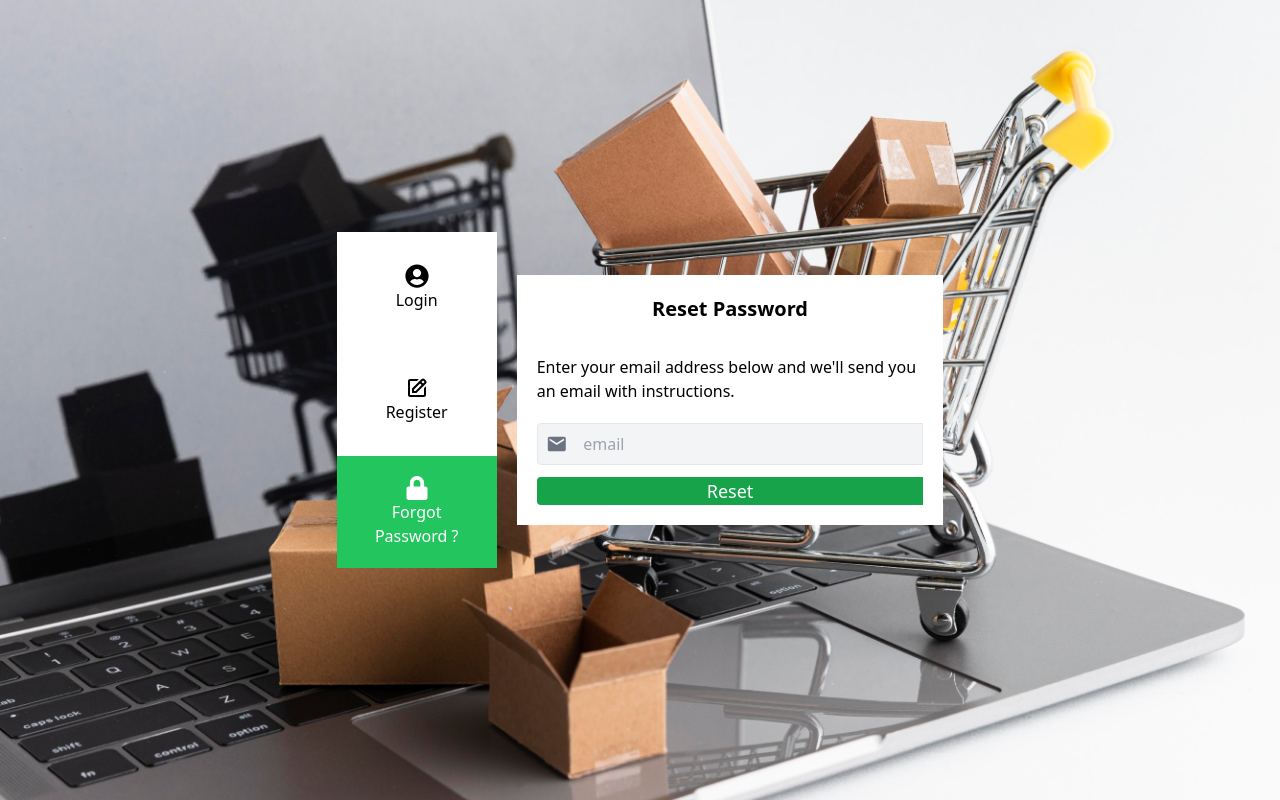
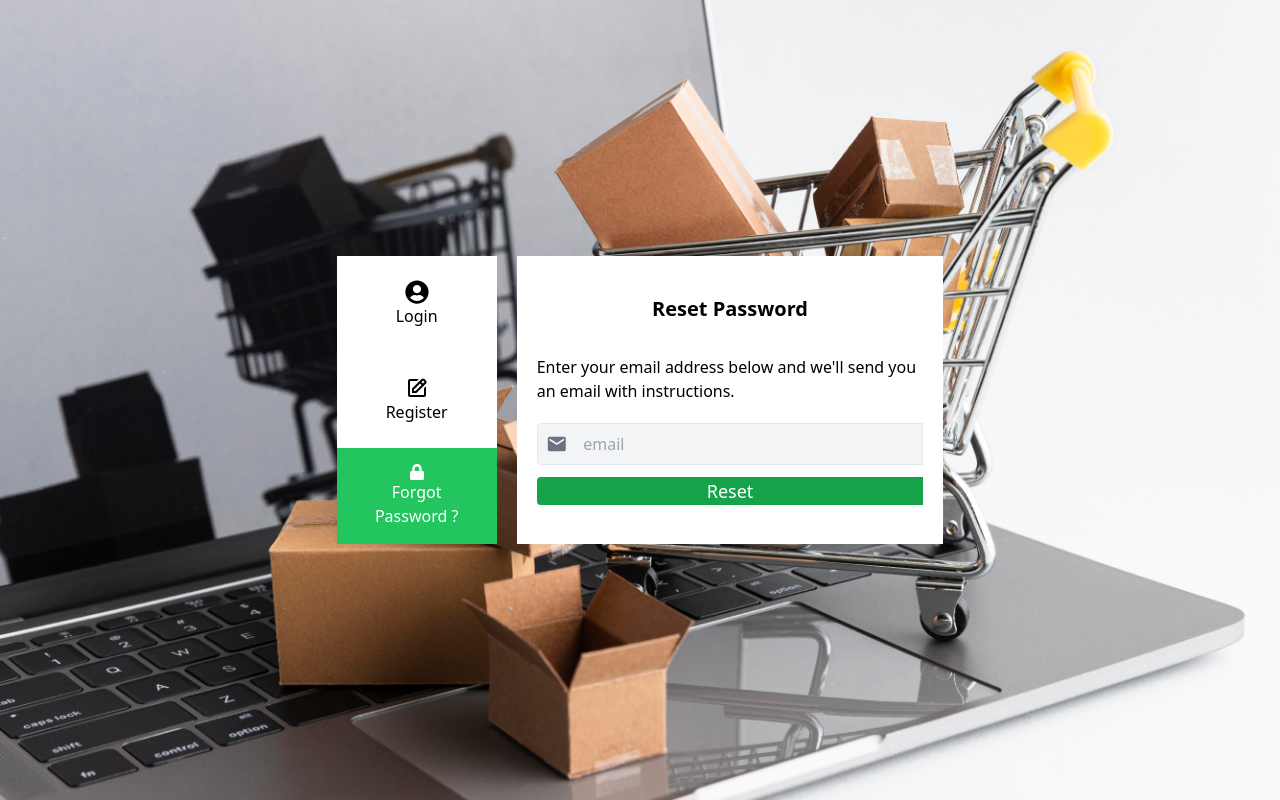
Before and after one commit to berlin-joseph/E-Commerce-RN, a React (Vite) app in the folder web-admin/: page /forgot-password in a window 1280 px wide. Built offline with nearby package versions, Linux system fonts and the light colour scheme.

Commit message:
login ui updated

```diff
--- a/web-admin/src/pages/auth/ForgotPassword.jsx
+++ b/web-admin/src/pages/auth/ForgotPassword.jsx
@@ -32,7 +32,7 @@ const ForgotPassword = () => {
   };
 
   return (
-    <div className=" bg-white w-96 p-5 md:w-3/4 lg:w-1/3">
+    <div className=" bg-white w-96 p-5 h-80 md:w-3/4 lg:w-1/3 lg:h-72 flex flex-col justify-center">
       <div>
         <h1 className=" text-xl font-semibold text-center pb-3">
           Reset Password
--- a/web-admin/src/pages/auth/Index.jsx
+++ b/web-admin/src/pages/auth/Index.jsx
@@ -16,9 +16,10 @@ const Index = () => {
         backgroundPosition: "center",
         height: "100vh",
       }}
-      className=" flex flex-col lg:flex-row justify-center items-center gap-5 fixed top-0 bottom-0 left-0 right-0"
+      className=" flex flex-col lg:flex-row justify-center items-center gap-5 fixed top-0 bottom-0 left-0 right-0 flex-1"
     >
       <Sidebar />
+
       <Routes>
         <Route index path="/" element={<Login />} />
         <Route path="/login" element={<Login />} />
--- a/web-admin/src/pages/auth/Login.jsx
+++ b/web-admin/src/pages/auth/Login.jsx
@@ -57,7 +57,7 @@ const Login = () => {
   };
 
   return (
-    <div className=" bg-white w-96 p-5 md:w-3/4 lg:w-1/3">
+    <div className=" bg-white w-96 p-5 h-80 md:w-3/4 lg:w-1/3 lg:h-72 flex flex-col justify-center">
       <div>
         <h1 className=" text-xl font-semibold text-center pb-3">Login Here</h1>
       </div>
@@ -93,14 +93,16 @@ const Login = () => {
           Login
         </h1>
       </div>
-      {!isEmailValid ? (
-        <h1 className=" text-center pt-3 text-red-500">{error}</h1>
-      ) : null}
+
       <Link to={"/forgot-password"}>
         <div className=" cursor-pointer">
           <h1 className=" text-gray-400 text-center pt-5">Forgot Password</h1>
         </div>
       </Link>
+
+      {!isEmailValid ? (
+        <h1 className=" text-center pt-3 text-red-500">{error}</h1>
+      ) : null}
     </div>
   );
 };
--- a/web-admin/src/pages/auth/Register.jsx
+++ b/web-admin/src/pages/auth/Register.jsx
@@ -32,7 +32,7 @@ const Register = () => {
   };
 
   return (
-    <div className=" bg-white w-96 p-5 md:w-3/4 lg:w-1/3">
+    <div className=" bg-white w-96 p-5 h-80 md:w-3/4 lg:w-1/3 lg:h-72 flex flex-col justify-center">
       <div>
         <h1 className=" text-xl font-semibold text-center pb-3">
           Register Here
--- a/web-admin/src/pages/auth/Sidebar.jsx
+++ b/web-admin/src/pages/auth/Sidebar.jsx
@@ -25,7 +25,7 @@ const Sidebar = () => {
         onClick={() => handleLinkClick("login")}
       >
         <div
-          className={` w-32 h-28 p-5 lg:w-40 ${
+          className={` w-32 h-24 p-5 lg:w-40 ${
             selected === "login" ? "bg-green-500" : "bg-white"
           } text-center py-4 flex flex-col justify-center items-center`}
         >
@@ -49,7 +49,7 @@ const Sidebar = () => {
         onClick={() => handleLinkClick("register")}
       >
         <div
-          className={` w-32 h-28 p-5 lg:w-40 ${
+          className={` w-32 h-24 p-5 lg:w-40 ${
             selected === "register" ? "bg-green-500" : "bg-white"
           } text-center py-4 flex flex-col justify-center items-center`}
         >
@@ -75,7 +75,7 @@ const Sidebar = () => {
         onClick={() => handleLinkClick("forgot-password")}
       >
         <div
-          className={` w-32 h-28 p-5 lg:w-40 ${
+          className={` w-32 h-24 p-5 lg:w-40 ${
             selected === "forgot-password" ? "bg-green-500" : "bg-white"
           } text-center py-4 flex flex-col justify-center items-center`}
         >
```
